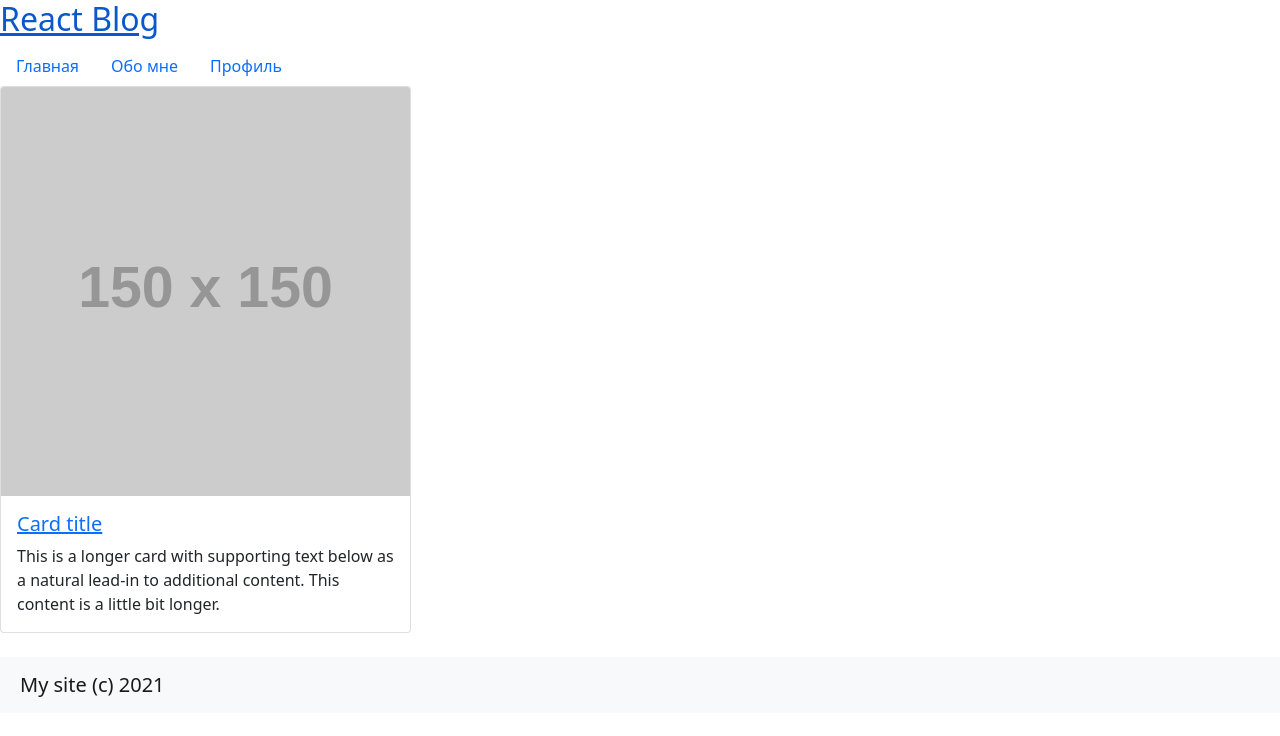
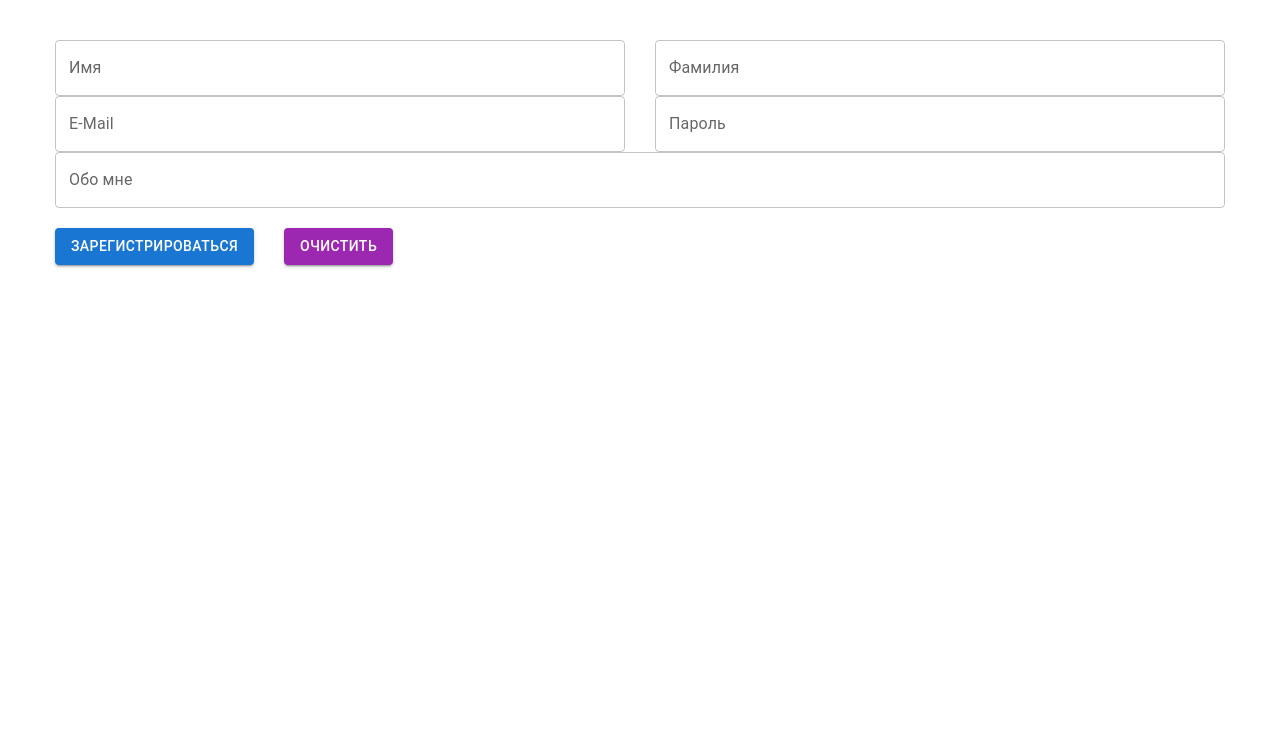
Before and after one commit to nohvu/home-work-1, a React (Create React App) app: page / in a window 1280 px wide. Shown: the top 736 px of the page. Built offline with nearby package versions, Linux system fonts and the light colour scheme.

Commit message:
Блок 5, д/з №1. Реализация очистки формы.

```diff
--- a/package.json
+++ b/package.json
@@ -21,6 +21,7 @@
     "react": "^17.0.2",
     "react-bootstrap": "^2.1.1",
     "react-dom": "^17.0.2",
+    "react-hook-form": "^7.25.0",
     "react-scripts": "5.0.0",
     "sass": "^1.48.0",
     "typescript": "^4.5.4",
--- /dev/null
+++ b/src/tutorial-8/App.jsx
@@ -0,0 +1,86 @@
+import React from "react";
+import { useForm } from "react-hook-form";
+import TextField from "@mui/material/TextField";
+import Button from "@mui/material/Button";
+import { re } from "mathjs";
+
+function App() {
+  const { handleSubmit, register, formState, reset } = useForm();
+
+  const onSubmit = (values) => console.log("ФОРМА!", values);
+
+  console.log(formState.errors);
+
+  const handleClick = () => {
+    reset({ firstName: "", lastName: "", email: "", password: "", about: "" });
+  };
+
+  return (
+    <div className="App">
+      <div className="row">
+        <TextField
+          name="firstName"
+          label="Имя"
+          {...register("firstName", {
+            required: "Это обязательное поле!",
+          })}
+          helperText={formState.errors.firstName && formState.errors.firstName.message}
+          error={!!formState.errors.firstName}
+          fullWidth
+        />
+        <TextField
+          name="lastName"
+          label="Фамилия"
+          {...register("lastName", {
+            required: "Это обязательное поле!",
+          })}
+          helperText={formState.errors.lastName && formState.errors.lastName.message}
+          error={!!formState.errors.lastName}
+          fullWidth
+        />
+      </div>
+      <div className="row">
+        <TextField
+          {...register("email", {
+            required: "Это обязательное поле!",
+            pattern: {
+              value: /^[A-Z0-9._%+-]+@[A-Z0-9._%+-]+\.[A-Z]{2,}$/i,
+              message: "Это неверная почта!",
+            },
+          })}
+          helperText={formState.errors.email && formState.errors.email.message}
+          error={!!formState.errors.email}
+          name="email"
+          label="E-Mail"
+          defaultValue=""
+          fullWidth
+        />
+        <TextField
+          {...register("password", {
+            required: "Это обязательное поле!",
+          })}
+          helperText={formState.errors.password && formState.errors.password.message}
+          error={!!formState.errors.password}
+          name="password"
+          type="password"
+          label="Пароль"
+          fullWidth
+        />
+      </div>
+      <div className="row">
+        <TextField {...register("about")} name="about" label="Обо мне" fullWidth />
+      </div>
+      <br />
+      <div className="row">
+        <Button onClick={handleSubmit(onSubmit)} variant="contained" color="primary">
+          Зарегистрироваться
+        </Button>
+        <Button onClick={handleClick} variant="contained" color="secondary">
+          Очистить
+        </Button>
+      </div>
+    </div>
+  );
+}
+
+export default App;
--- /dev/null
+++ b/src/tutorial-8/styles.scss
@@ -0,0 +1,17 @@
+body {
+  margin: 0;
+  font-family: -apple-system, BlinkMacSystemFont, "Segoe UI", "Roboto", "Oxygen", "Ubuntu",
+    "Cantarell", "Fira Sans", "Droid Sans", "Helvetica Neue", sans-serif;
+  -webkit-font-smoothing: antialiased;
+  -moz-osx-font-smoothing: grayscale;
+  padding: 40px;
+}
+
+.row {
+  display: flex;
+}
+
+.MuiTextField-root,
+.MuiButton-root {
+  margin: 0 15px !important;
+}
```
Also changed, not shown: src/index.tsx (+5 -3 lines), 1 other file (tests, documents, lock files or other folders).
